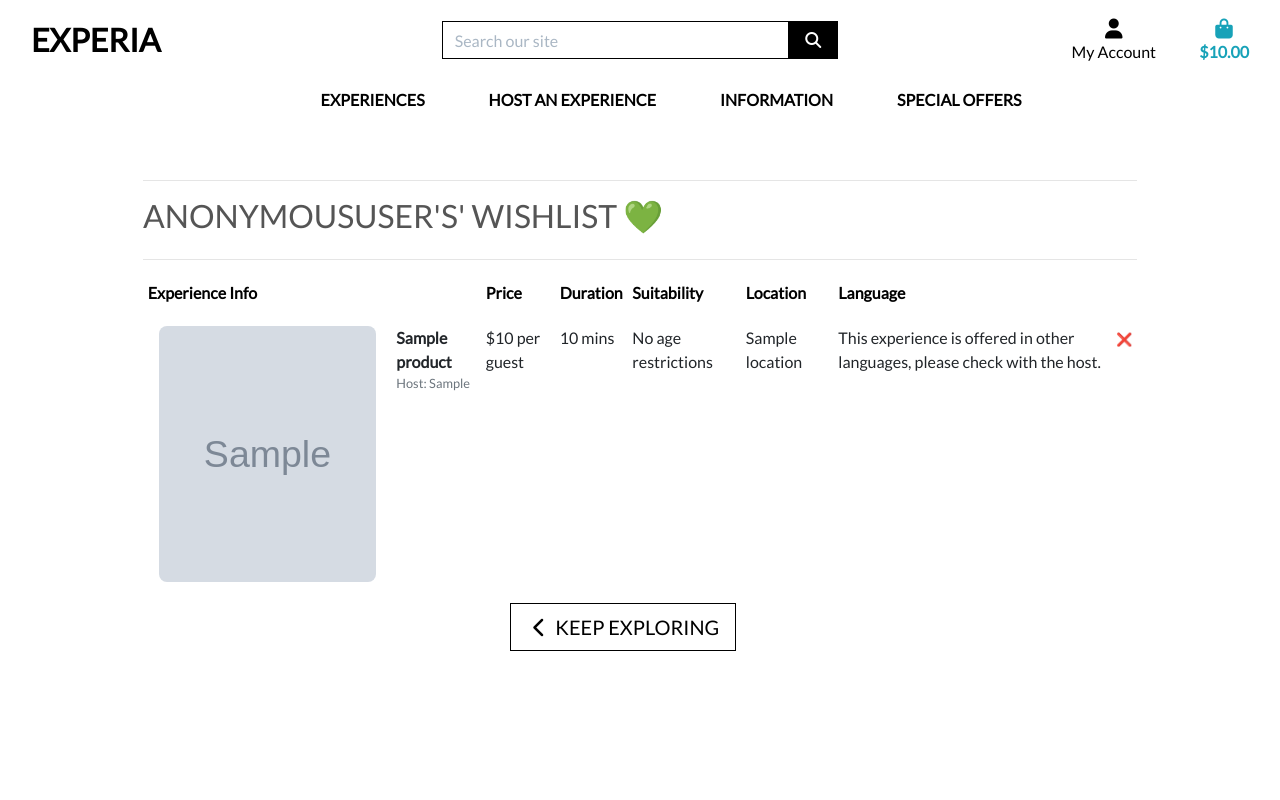
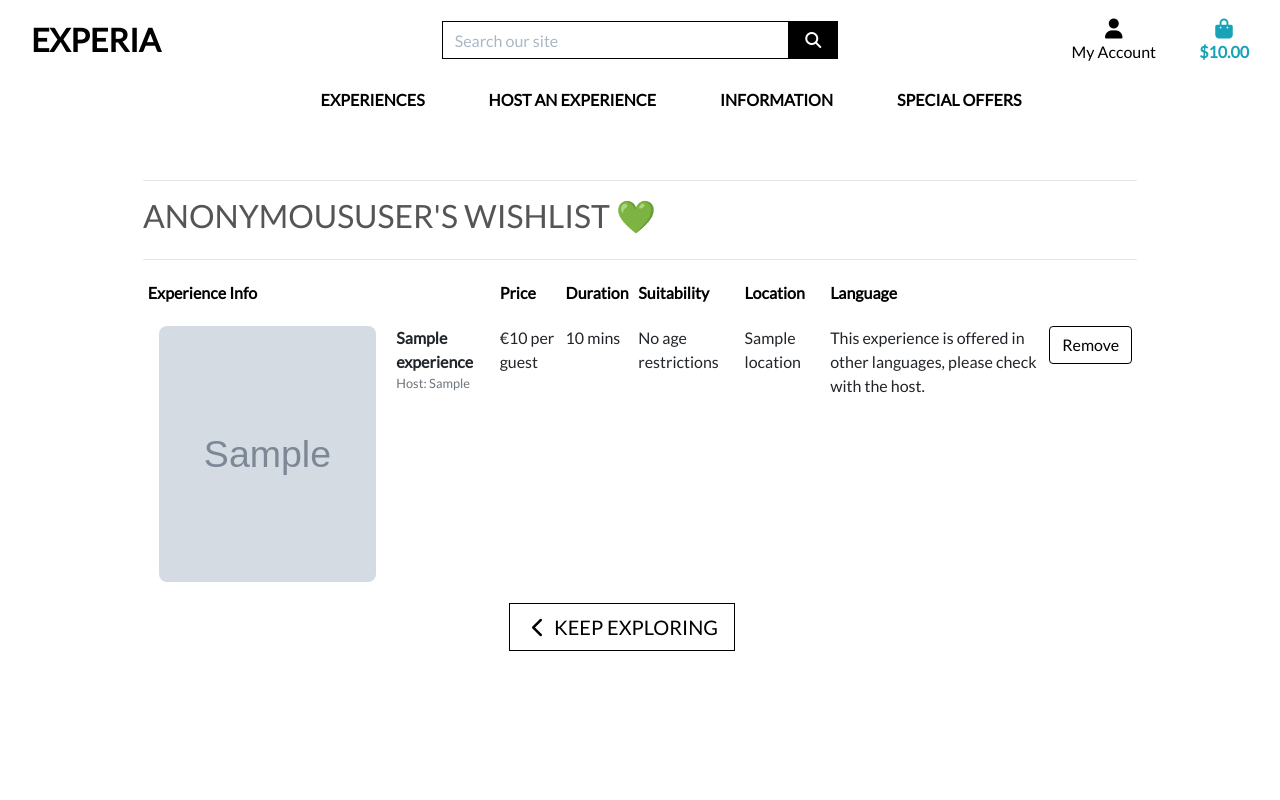
Before and after one commit to Code-Institute-Submissions/devgithubs-experia, a Django app: template wishlist/templates/wishlist/wishlist.html in a window 1280 px wide. Run offline with Django 3.2, Linux system fonts and the light colour scheme; the template is opened without the code that fills it: most values are stand-ins (such as "Sample title", 1, 10 or a date in 2020); grey boxes marked "Sample" are stand-in pictures; some libraries are stand-ins or nearby versions.

Commit message:
Added logic for templating

```diff
--- a/wishlist/templates/wishlist/wishlist.html
+++ b/wishlist/templates/wishlist/wishlist.html
@@ -16,13 +16,13 @@
     <div class="row">
         <div class="col">
             <hr>
-            <h2 class="logo-font mb-4">{{ user }}'s' Wishlist &#128154;</h2>
+            <h2 class="logo-font mb-4">{{ user }}'s Wishlist &#128154;</h2>
             <hr>
         </div>
     </div>
     <div class="row">
         <div class="col">
-            {% if wishlist %}
+            {% if wishlist.experiences.all %}
             <div class="table-responsive rounded">
                 <table class="table table-sm table-borderless">
                     <thead class="text-black">
@@ -37,11 +37,11 @@
                         </tr>
                     </thead>
 
-                    {% for wish in wishlist %}
+                    {% for wish in wishlist.experiences.all %}
                         <tr>
                             <td class="p-3 w-25">
-                            {% if wish.product.image %}
-                                <img class="card-img-top img-fluid" src="{{ wish.product.image.url }}" alt="{{ wish.name }}">
+                            {% if wish.image %}
+                                <img class="card-img-top img-fluid" src="{{ wish.image.url }}" alt="{{ wish.name }}">
 
                             {% else %}
                                 <img class="card-img-top img-fluid" src="{{ MEDIA_URL }}noimage.png" alt="{{ wish.name }}">
@@ -49,14 +49,14 @@
                             {% endif %}
                             </td>
                             <td class="py-3">
-                                <p class="my-0"><strong>{{ wish.product.name }}</strong></p>
-                                <p class="my-0 small text-muted">Host: {{ wish.product.hosted_by }}</p>
+                                <p class="my-0"><strong>{{ wish.name }}</strong></p>
+                                <p class="my-0 small text-muted">Host: {{ wish.hosted_by }}</p>
                             </td>
                             <td class="py-3">
-                                <p class="my-0">${{ wish.product.price }} per guest</p>
+                                <p class="my-0">€{{ wish.price }} per guest</p>
                             </td>
                             <td class="py-3">
-                                <p class="my-0">{{ wish.product.duration }} mins</p>
+                                <p class="my-0">{{ wish.duration }} mins</p>
                             </td>
                             {% if age_restricted %}
                                 <td class="py-3">
@@ -68,7 +68,7 @@
                                 </td>
                             {% endif %}
                             <td class="py-3">
-                                <p class="my-0">{{ wish.product.location }}</p>
+                                <p class="my-0">{{ wish.location }}</p>
                             </td>
                             {% if language_default %}
                                 <td class="py-3">
@@ -81,7 +81,7 @@
                             {% endif %}
 
                             <td class="py-3 w-10">
-                                <a class="remove-item text-danger float-right" id="remove_{{ wish.item_id }}"><small>❌</small></a>
+                                <a class="btn btn-outline-black" href="{% url 'remove_from_wishlist' wish.id %}">Remove</a>
                             </td>
 
                         </tr>
```
